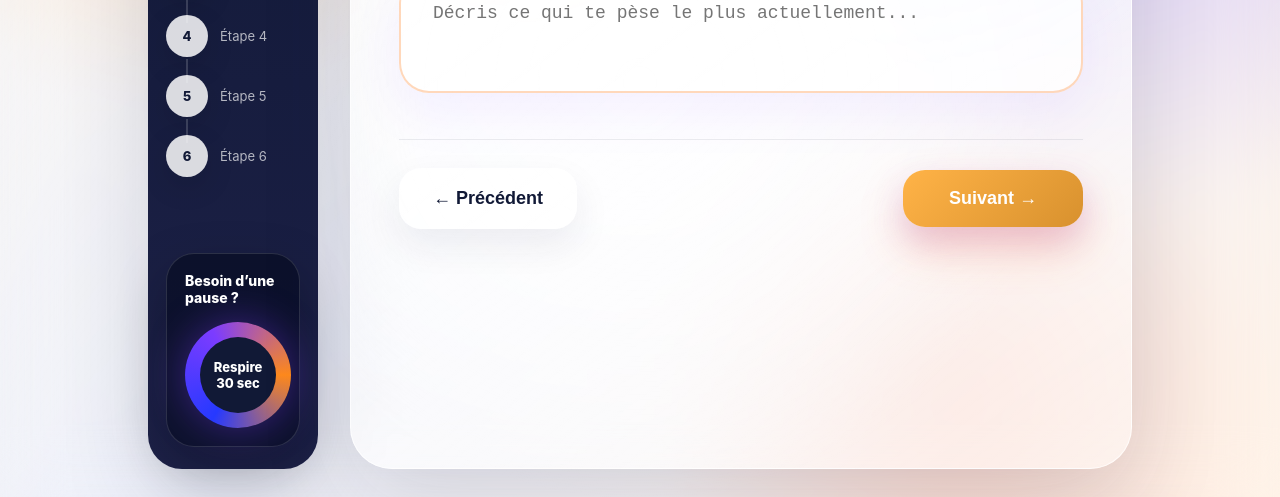
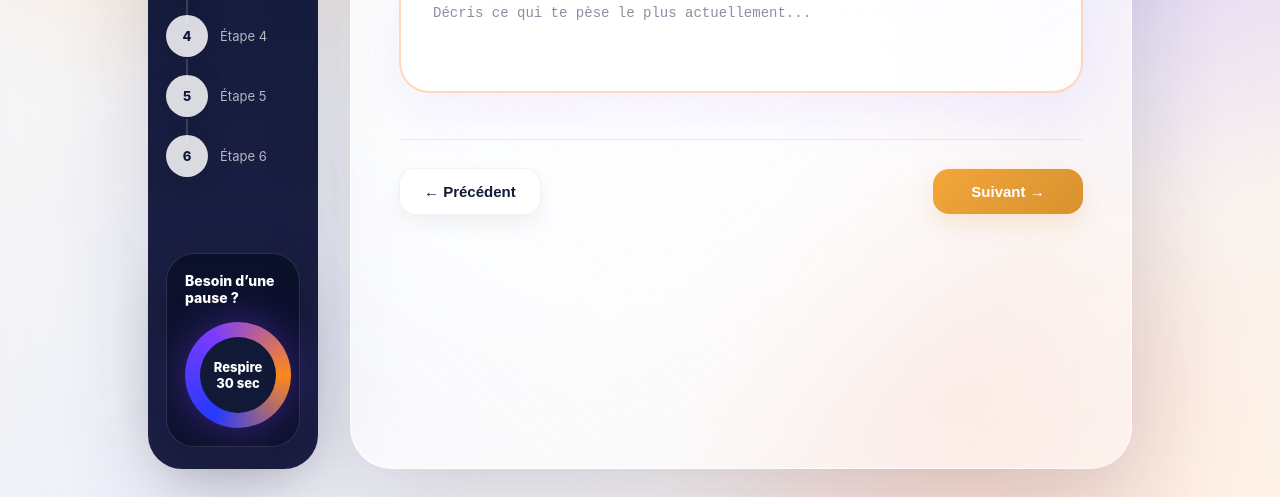
Before and after one commit to AudreyFeathersDigitale/leadmagnet, a website: page public/index.html in a window 1280 px wide. Shown: the part 331-828 px from the top of the page. Drawn offline with Linux system fonts and the light colour scheme.

Commit message:
mini agent qualif9

```diff
--- a/public/style.css
+++ b/public/style.css
@@ -344,7 +344,7 @@ textarea {
   border: 2px solid rgba(255, 143, 61, 0.35);
   border-radius: 30px;
   padding: 28px 32px;
-  font-size: 18px;
+  font-size: 16px;
   outline: none;
   color: var(--text);
   background: rgba(255,255,255,0.78);
@@ -358,6 +358,12 @@ textarea:focus {
   box-shadow:
     0 0 0 6px rgba(124,60,255,0.10),
     0 20px 55px rgba(255,138,29,0.12);
+}
+
+textarea::placeholder {
+  font-size: 14px;
+  color: #8a8fa3;
+  line-height: 1.5;
 }
 
 .counter {
@@ -415,29 +421,34 @@ textarea:focus {
 
 .btn {
   border: none;
-  border-radius: 22px;
-  padding: 20px 34px;
+  border-radius: 16px;
+  padding: 14px 24px;
   cursor: pointer;
-  font-size: 18px;
-  font-weight: 900;
-  transition: 0.22s ease;
+  font-size: 15px;
+  font-weight: 700;
+  transition: all .2s ease;
 }
 
 .btn.secondary {
-  background: rgba(255,255,255,0.72);
+  background: rgba(255,255,255,0.75);
   color: var(--text);
-  box-shadow: 0 16px 36px rgba(36,34,71,0.08);
+  border: 1px solid rgba(17,25,54,0.06);
+  box-shadow:
+    0 8px 20px rgba(36,34,71,0.06);
 }
 
 .btn.primary {
-  min-width: 240px;
-  color: white;
-  min-width: 180px;
-  padding: 18px 28px;
-  background: linear-gradient(135deg, #ffb347, #d8912e);
+  min-width: 150px;
+  padding: 14px 26px;
+  color: #fff;
+  background: linear-gradient(
+    135deg,
+    #f3a63b,
+    #d8912e
+  );
+
   box-shadow:
-    0 22px 44px rgba(255, 111, 48, 0.26),
-    0 14px 32px rgba(124,60,255,0.18);
+    0 10px 24px rgba(216,145,46,.18);
 }
 
 .btn:hover {
@@ -677,4 +688,3 @@ textarea:focus {
   .result-grid {
     grid-template-columns: 1fr;
   }
-}
```
